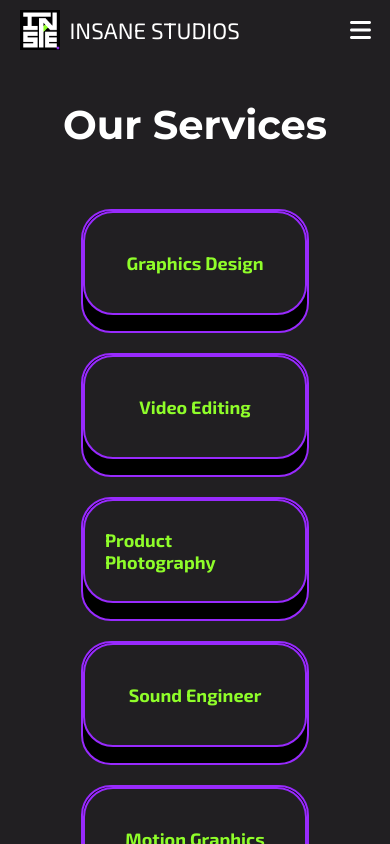
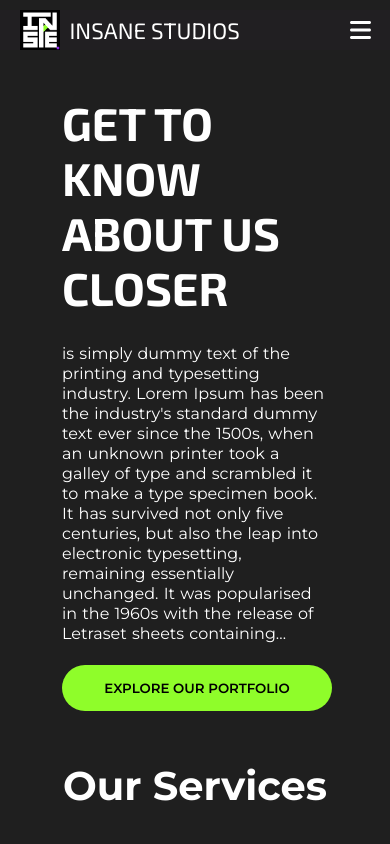
Before and after one commit to MubashirMalik/the-insane-studio, a React (Create React App) app: page / in a window 390 px wide. Shown: the top 844 px of the page. Built offline with nearby package versions, Linux system fonts and the light colour scheme.

Commit message:
TK - Fixes in CSS responsiveness

```diff
--- a/src/App.js
+++ b/src/App.js
@@ -20,11 +20,12 @@ function App() {
             />
             {/* <Hero /> */}
             <div className="wrapper">
+                <GetToKnowUs />
                 <Services />
+                <Testimonials />
                 {/* <Stats />
-                <GetToKnowUs />
 
-                <Testimonials />
+
                 <Team /> */}
             </div>
             <Footer />
--- a/src/components/Testimonials.js
+++ b/src/components/Testimonials.js
@@ -44,6 +44,7 @@ const Testimonials = () => {
                     It has survived not only five centuries, but also the leap into electronic typesetting, remaining essentially unchanged.
                     It was popularised in the 1960s with the release of Letraset sheets containing Lorem
                 </p>
+                <h3>Ammar Haider</h3>
             </div>
             <img src={image01} />
         </SwiperSlide>
@@ -57,6 +58,7 @@ const Testimonials = () => {
                     It has survived not only five centuries, but also the leap into electronic typesetting, remaining essentially unchanged.
                     It was popularised in the 1960s with the release of Letraset sheets containing Lorem
                 </p>
+                <h3>Ali</h3>
             </div>
             <img src={image02} />
         </SwiperSlide>
@@ -70,6 +72,7 @@ const Testimonials = () => {
                     It has survived not only five centuries, but also the leap into electronic typesetting, remaining essentially unchanged.
                     It was popularised in the 1960s with the release of Letraset sheets containing Lorem
                 </p>
+                <h3>Ammar</h3>
             </div>
             <img src={image01} />
         </SwiperSlide>
@@ -83,6 +86,7 @@ const Testimonials = () => {
                     It has survived not only five centuries, but also the leap into electronic typesetting, remaining essentially unchanged.
                     It was popularised in the 1960s with the release of Letraset sheets containing Lorem
                 </p>
+                <h3>Ali</h3>
             </div>
             <img src={image02} />
         </SwiperSlide>
@@ -96,6 +100,7 @@ const Testimonials = () => {
                     It has survived not only five centuries, but also the leap into electronic typesetting, remaining essentially unchanged.
                     It was popularised in the 1960s with the release of Letraset sheets containing Lorem
                 </p>
+                <h3>Ammar</h3>
             </div>
             <img src={image01} />
         </SwiperSlide>
@@ -109,6 +114,7 @@ const Testimonials = () => {
                     It has survived not only five centuries, but also the leap into electronic typesetting, remaining essentially unchanged.
                     It was popularised in the 1960s with the release of Letraset sheets containing Lorem
                 </p>
+                <h3>Ali</h3>
             </div>
             <img src={image02} />
         </SwiperSlide>
--- a/src/index.css
+++ b/src/index.css
@@ -16,7 +16,8 @@ body {
         sans-serif;
     -webkit-font-smoothing: antialiased;
     -moz-osx-font-smoothing: grayscale;
-    background-color: var(--backgroundColor);
+    /* background-color: var(--backgroundColor); */
+    background-image: url('./assets/images/Background.jpg');
 }
 
 .ff-secondary {
@@ -330,10 +331,12 @@ padding-bottom: 50px;
 background-position: center;
 background-size: cover;
 background-color: black;
-width: 800px !important;
-height: 450px !important;
+width: 90% !important;
+height: 370px !important;
 display: flex !important;
-border-radius: 20px;
+border-radius: 25px;
+padding-left: 5%;
+overflow: hidden;
 }
 
 .swiper-slide img {
@@ -342,11 +345,16 @@ position: relative;
 }
 .swiper-slide p{
     color:white;
+    margin:0px
 }
 
 .swiper-slide h1{
     width: 50%;
     color:var(--limeGreenColor);
+}
+
+.swiper-slide h3{
+    color:white;
 }
 
 .swiper-slide div{
@@ -436,8 +444,16 @@ position: relative;
         height: 100px;
     }
 
+    .get-to-know-us{
+        column-gap: 0px;
+    }
+
     .get-to-know-us > div > img{
         display: none
+    }
+
+    .get-to-know-us > .first-div{
+        width: 90%;
     }
 
     footer > .email {
@@ -456,4 +472,13 @@ position: relative;
         -webkit-line-clamp: 15;
         -webkit-box-orient: vertical;
     }
+
+    .heading{
+        margin-top:10px;
+        margin-bottom: 40px;
+    }
+
+    .swiper-slide img{
+        display:none
+    }
 }
```
Also changed, not shown: src/assets/images/Background.jpg (added), 1 other file (tests, documents, lock files or other folders).
